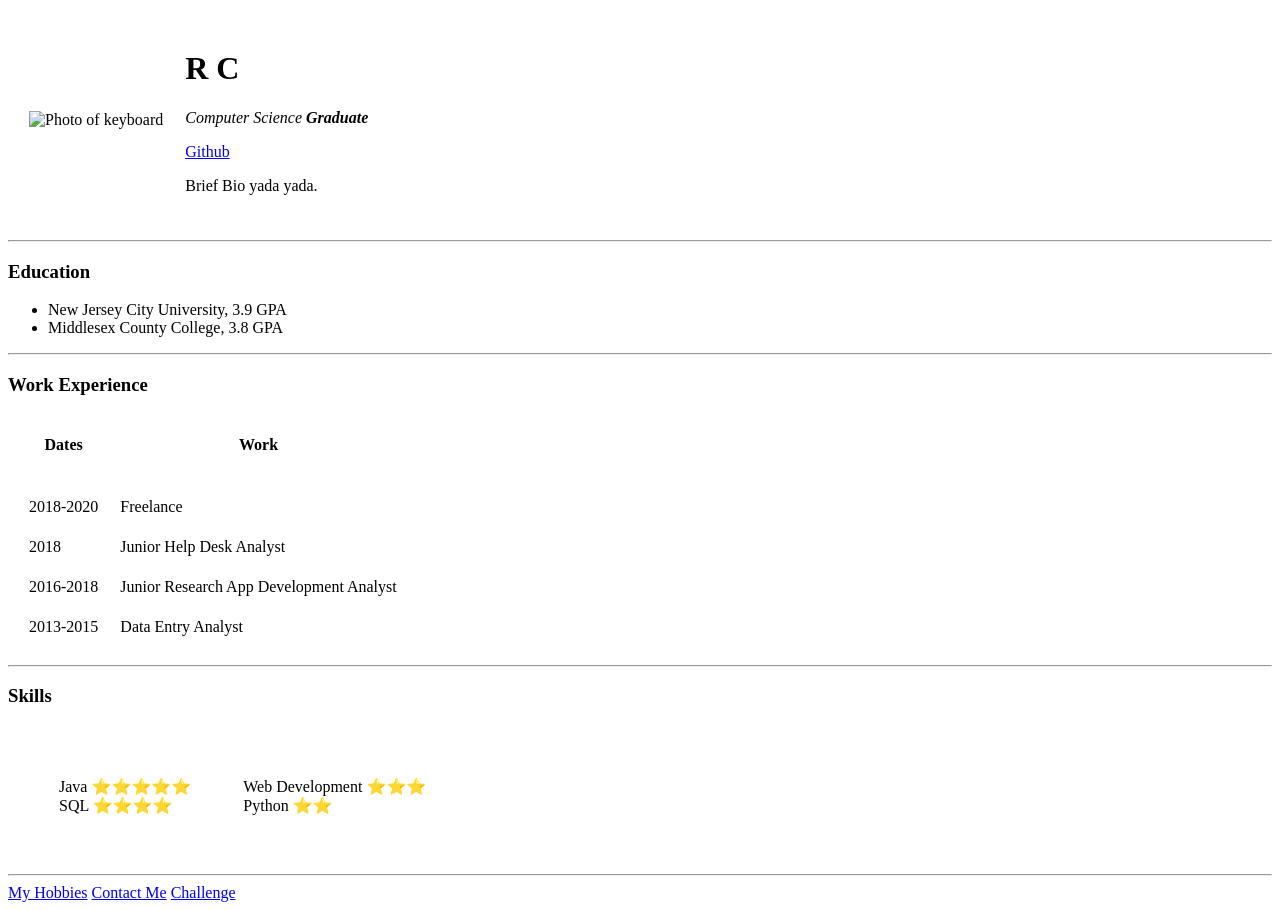
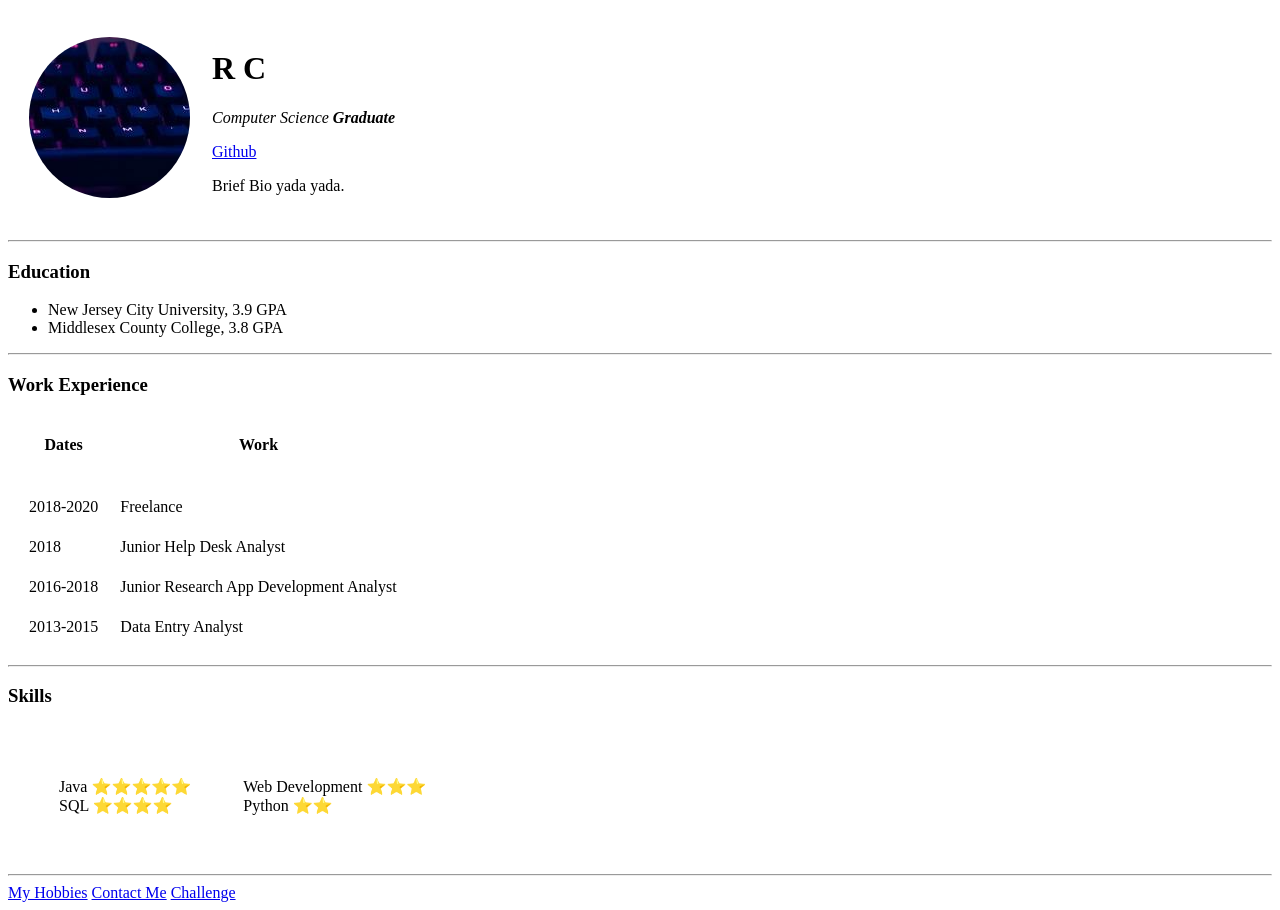
Before and after one commit to cooperchan/cv, a plain HTML site: page index.html in a window 1280 px wide. Drawn offline with Linux system fonts and the light colour scheme.

Commit message:
Change image source link

```diff
--- a/index.html
+++ b/index.html
@@ -13,7 +13,7 @@
   <!-- Upload image using locally sourced file -->
   <table cellspacing="20">
     <tr>
-      <td><img src="Images/litkeyboardpic.png" alt="Photo of keyboard"></td>
+      <td><img src="https://raw.githubusercontent.com/cooperchan/cv/main/litkeyboardpic.png" alt="Photo of keyboard"></td>
       <td>
         <h1>R C</h1>
         <p><em>Computer Science <strong>Graduate</strong></em></p>
```
